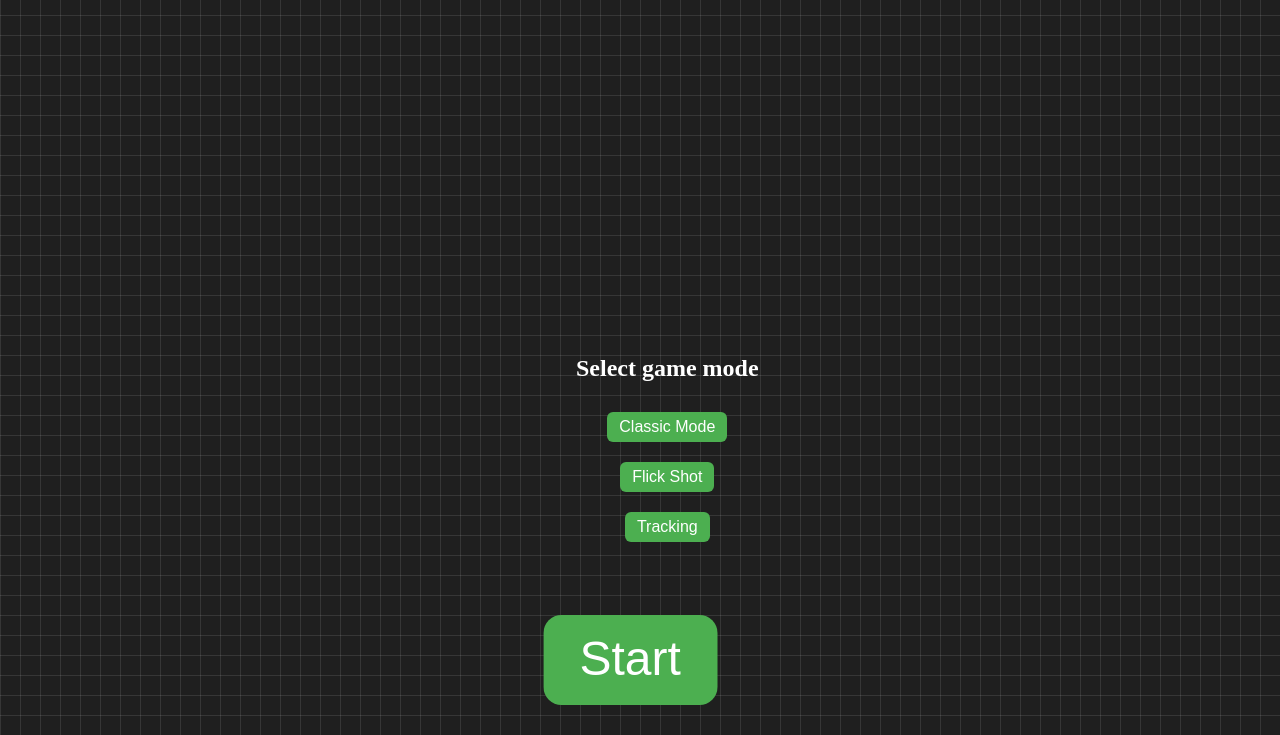
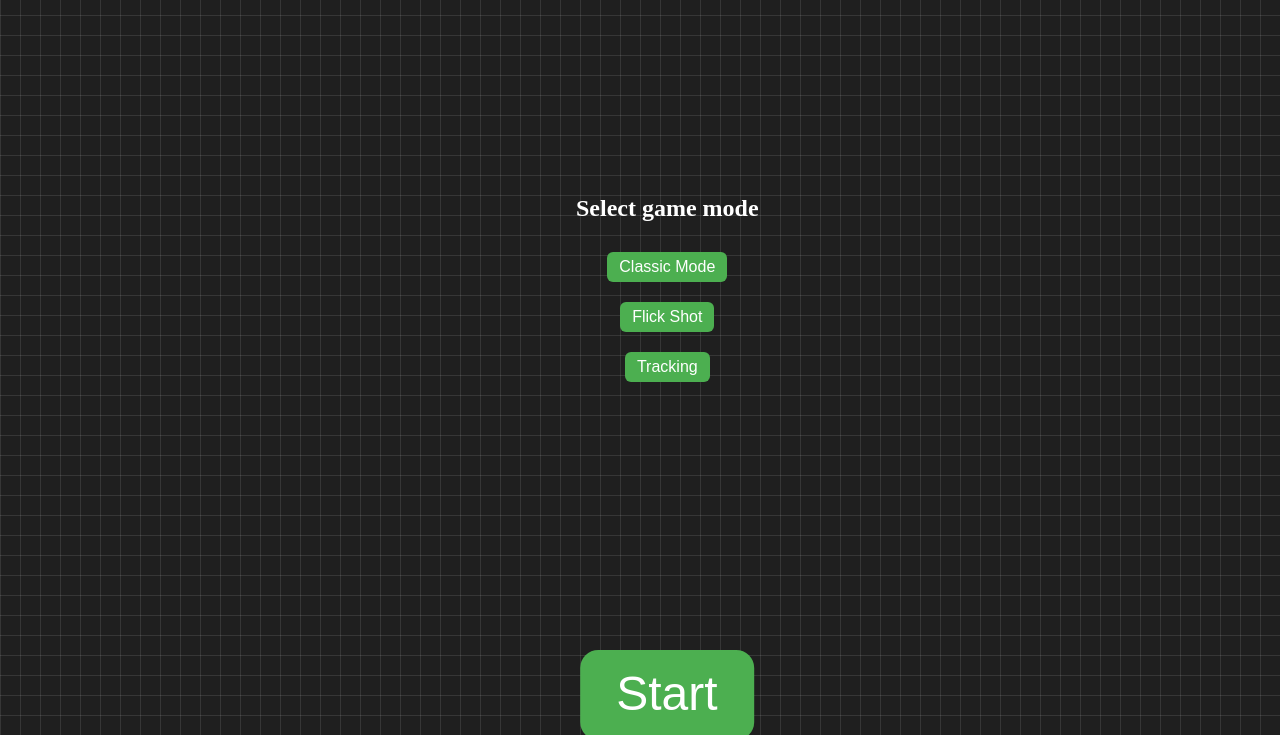
Before and after one commit to MarronFrui/Aim-Training, a website built with Vite: page index.html in a window 1280 px wide. Shown: the part 65-800 px from the top of the page. Built offline with nearby package versions, Linux system fonts and the light colour scheme.

Commit message:
The menu now exist but doesn't work yet

```diff
--- a/style.css
+++ b/style.css
@@ -43,18 +43,15 @@ button:hover {
 }
 
 #StartButton {
+  margin-top: 18rem;
   scale: 3;
-  position: fixed;
-  bottom: 50px;
-  left: 53%;
-  transform: translateX(-50%);
   z-index: 3;
 }
 
 .menu {
   display: flex;
   position: fixed;
-  top: 50%;
+  top: 30%;
   left: 45%;
   flex-direction: column;
   justify-content: center;
```
